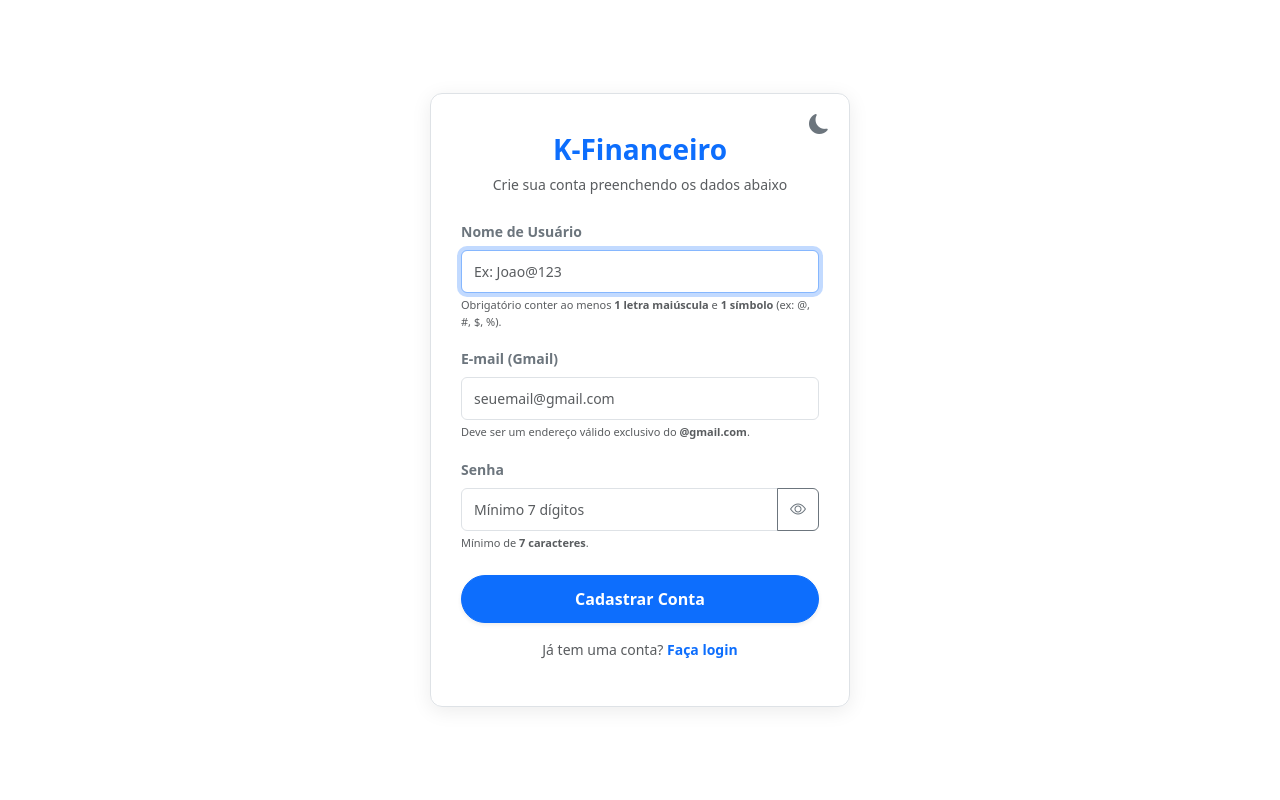
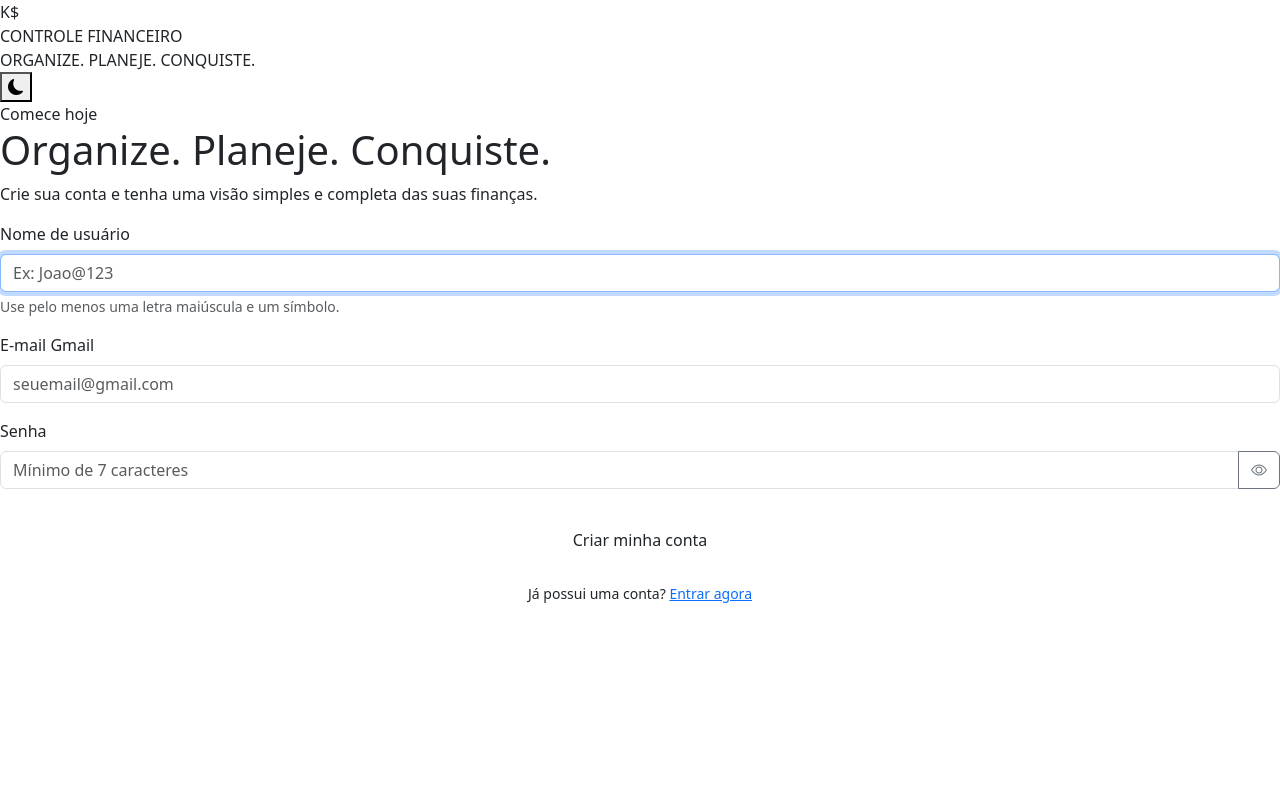
Before and after one commit to klayvertnext/controle-financeiro-python, a Flask app: page /cadastro in a window 1280 px wide. Run offline with Flask 3, Linux system fonts and the light colour scheme; some libraries are stand-ins or nearby versions.

Commit message:
Redesenhar tela de cadastro

```diff
--- a/templates/cadastro.html
+++ b/templates/cadastro.html
@@ -1,189 +1,5 @@
-<!DOCTYPE html>
-<html lang="pt-br" data-bs-theme="light">
-<head>
-    <meta charset="UTF-8">
-    <meta name="viewport" content="width=device-width, initial-scale=1.0">
-    <title>K-Financeiro - Cadastro</title>
-    <link href="https://cdn.jsdelivr.net/npm/bootstrap@5.3.0/dist/css/bootstrap.min.css" rel="stylesheet">
-    <link rel="stylesheet" href="https://cdn.jsdelivr.net/npm/bootstrap-icons@1.10.5/font/bootstrap-icons.css">
-    <style>
-        body {
-            background-color: var(--bs-body-bg);
-            color: var(--bs-body-color);
-            height: 100vh;
-            display: flex;
-            align-items: center;
-            justify-content: center;
-            margin: 0;
-            transition: background-color 0.3s ease, color 0.3s ease;
-        }
-        .register-card {
-            width: 100%;
-            max-width: 420px;
-            padding: 35px 30px 30px 30px;
-            background: var(--bs-card-bg);
-            border-radius: 12px;
-            box-shadow: 0 4px 20px rgba(0, 0, 0, 0.08);
-            border: 1px solid var(--bs-border-color);
-            position: relative;
-        }
-        .theme-toggle {
-            position: absolute;
-            top: 15px;
-            right: 15px;
-            background: transparent;
-            border: none;
-            font-size: 1.25rem;
-            color: var(--bs-body-color);
-            cursor: pointer;
-            padding: 5px;
-            line-height: 1;
-            z-index: 10;
-        }
-        .theme-toggle:focus {
-            outline: none;
-        }
-        .form-control {
-            padding: 10px 12px;
-            font-size: 14px;
-        }
-        .btn-primary {
-            padding: 11px;
-            font-weight: 600;
-        }
-    </style>
-</head>
-<body>
-
-    <div class="register-card">
-        <button class="theme-toggle" id="btnToggleTheme" title="Alternar modo claro/escuro" type="button">
-            <i class="bi bi-moon-fill" id="themeIcon"></i>
-        </button>
-
-        <div class="text-center mb-4 mt-1">
-            <h3 class="fw-bold text-primary">K-Financeiro</h3>
-            <p class="text-muted small">Crie sua conta preenchendo os dados abaixo</p>
-        </div>
-
-        {% if erro %}
-            <div class="alert alert-danger py-2 text-center small" role="alert" id="servidorErro">
-                {{ erro }}
-            </div>
-        {% endif %}
-
-        <div class="alert alert-warning py-2 text-center small d-none" role="alert" id="msgAlerta"></div>
-
-        <form action="/cadastro" method="POST" id="formCadastro" onsubmit="return validarFormulario(event)">
-            <div class="mb-3">
-                <label for="nome" class="form-label small fw-bold text-secondary">Nome de Usuário</label>
-                <input type="text" class="form-control" id="nome" name="nome" placeholder="Ex: Joao@123" required autocomplete="off" autofocus>
-                <div class="form-text text-muted" style="font-size: 11px;">
-                    Obrigatório conter ao menos <strong>1 letra maiúscula</strong> e <strong>1 símbolo</strong> (ex: @, #, $, %).
-                </div>
-            </div>
-
-            <div class="mb-3">
-                <label for="email" class="form-label small fw-bold text-secondary">E-mail (Gmail)</label>
-                <input type="email" class="form-control" id="email" name="email" placeholder="seuemail@gmail.com" required autocomplete="email">
-                <div class="form-text text-muted" style="font-size: 11px;">
-                    Deve ser um endereço válido exclusivo do <strong>@gmail.com</strong>.
-                </div>
-            </div>
-
-            <div class="mb-3">
-                <label for="senha" class="form-label small fw-bold text-secondary">Senha</label>
-                <div class="input-group">
-                    <input type="password" class="form-control" id="senha" name="senha" placeholder="Mínimo 7 dígitos" required autocomplete="new-password">
-                    <button class="btn btn-outline-secondary" type="button" id="toggleSenha" title="Ver ou ocultar senha">
-                        <i class="bi bi-eye" id="iconOlho"></i>
-                    </button>
-                </div>
-                <div class="form-text text-muted" style="font-size: 11px;">
-                    Mínimo de <strong>7 caracteres</strong>.
-                </div>
-            </div>
-
-            <div class="d-grid mt-4">
-                <button type="submit" class="btn btn-primary rounded-pill shadow-sm">Cadastrar Conta</button>
-            </div>
-        </form>
-
-        <div class="text-center mt-3">
-            <p class="small text-muted">Já tem uma conta? <a href="/login" class="text-decoration-none fw-bold">Faça login</a></p>
-        </div>
-    </div>
-
-    <script>
-        const btnToggleTheme = document.getElementById('btnToggleTheme');
-        const themeIcon = document.getElementById('themeIcon');
-        const htmlElement = document.documentElement;
-
-        const savedTheme = localStorage.getItem('theme') || 'light';
-        htmlElement.setAttribute('data-bs-theme', savedTheme);
-        atualizarIconeTema(savedTheme);
-
-        btnToggleTheme.addEventListener('click', () => {
-            const currentTheme = htmlElement.getAttribute('data-bs-theme');
-            const newTheme = currentTheme === 'light' ? 'dark' : 'light';
-            htmlElement.setAttribute('data-bs-theme', newTheme);
-            localStorage.setItem('theme', newTheme);
-            atualizarIconeTema(newTheme);
-        });
-
-        function atualizarIconeTema(theme) {
-            themeIcon.className = theme === 'dark' ? 'bi bi-sun-fill text-warning' : 'bi bi-moon-fill text-secondary';
-        }
-
-        const inputSenha = document.getElementById('senha');
-        const btnToggleSenha = document.getElementById('toggleSenha');
-        const iconOlho = document.getElementById('iconOlho');
-
-        btnToggleSenha.addEventListener('click', () => {
-            if (inputSenha.type === 'password') {
-                inputSenha.type = 'text';
-                iconOlho.className = 'bi bi-eye-slash';
-            } else {
-                inputSenha.type = 'password';
-                iconOlho.className = 'bi bi-eye';
-            }
-        });
-
-        function validarFormulario(event) {
-            const nomeInput = document.getElementById('nome').value.trim();
-            const emailInput = document.getElementById('email').value.trim().toLowerCase();
-            const senhaInput = document.getElementById('senha').value;
-            const msgAlerta = document.getElementById('msgAlerta');
-
-            const servidorErro = document.getElementById('servidorErro');
-            if (servidorErro) servidorErro.style.display = 'none';
-
-            const temMaiuscula = /[A-Z]/.test(nomeInput);
-            const temSimbolo = /[^a-zA-Z0-9\s]/.test(nomeInput);
-
-            if (!temMaiuscula || !temSimbolo) {
-                event.preventDefault();
-                msgAlerta.innerText = "O nome de usuário precisa conter ao menos 1 letra maiúscula e 1 símbolo (ex: @, #, $, %).";
-                msgAlerta.classList.remove('d-none');
-                return false;
-            }
-
-            if (!emailInput.endsWith('@gmail.com')) {
-                event.preventDefault();
-                msgAlerta.innerText = "O e-mail deve ser um endereço válido do Gmail (@gmail.com).";
-                msgAlerta.classList.remove('d-none');
-                return false;
-            }
-
-            if (senhaInput.length < 7) {
-                event.preventDefault();
-                msgAlerta.innerText = "A senha deve ter no mínimo 7 caracteres.";
-                msgAlerta.classList.remove('d-none');
-                return false;
-            }
-
-            msgAlerta.classList.add('d-none');
-            return true;
-        }
-    </script>
-</body>
-</html>
+<!DOCTYPE html><html lang="pt-br" data-bs-theme="light"><head><meta charset="UTF-8"><meta name="viewport" content="width=device-width,initial-scale=1"><title>Criar conta | Controle Financeiro</title><script>document.documentElement.setAttribute('data-bs-theme',localStorage.getItem('theme')||'light')</script><link href="https://cdn.jsdelivr.net/npm/bootstrap@5.3.0/dist/css/bootstrap.min.css" rel="stylesheet"><link rel="stylesheet" href="https://cdn.jsdelivr.net/npm/bootstrap-icons@1.10.5/font/bootstrap-icons.css"><link rel="stylesheet" href="{{ url_for('static', filename='auth.css') }}"></head><body>
+<main class="auth-shell"><section class="brand-panel"><div class="brand-logo"><div class="logo-symbol">K<span>$</span></div><div class="logo-title">CONTROLE <span>FINANCEIRO</span></div><div class="logo-tagline">ORGANIZE. PLANEJE. CONQUISTE.</div></div></section><section class="form-panel"><button class="theme-toggle" id="btnToggleTheme" aria-label="Alternar tema"><i class="bi bi-moon-fill" id="themeIcon"></i></button><div class="auth-card"><div class="eyebrow">Comece hoje</div><h1 class="auth-title">Organize. Planeje. Conquiste.</h1><p class="auth-subtitle">Crie sua conta e tenha uma visão simples e completa das suas finanças.</p>
+{% if erro %}<div class="alert alert-danger py-2 small" id="servidorErro">{{ erro }}</div>{% endif %}<div class="alert alert-warning py-2 small d-none" id="msgAlerta"></div>
+<form action="/cadastro" method="POST" id="formCadastro" onsubmit="return validarFormulario(event)"><div class="mb-3"><label for="nome" class="form-label">Nome de usuário</label><input class="form-control" id="nome" name="nome" placeholder="Ex: Joao@123" required autocomplete="username" autofocus><div class="form-text">Use pelo menos uma letra maiúscula e um símbolo.</div></div><div class="mb-3"><label for="email" class="form-label">E-mail Gmail</label><input type="email" class="form-control" id="email" name="email" placeholder="seuemail@gmail.com" required autocomplete="email"></div><div class="mb-3"><label for="senha" class="form-label">Senha</label><div class="input-group"><input type="password" class="form-control" id="senha" name="senha" placeholder="Mínimo de 7 caracteres" required autocomplete="new-password"><button class="btn btn-outline-secondary" type="button" id="toggleSenha" aria-label="Mostrar senha"><i class="bi bi-eye" id="iconOlho"></i></button></div></div><button type="submit" class="btn btn-brand w-100 mt-3">Criar minha conta</button></form><p class="auth-footer text-center small mt-4">Já possui uma conta? <a href="/login">Entrar agora</a></p></div></section></main>
+<script>const root=document.documentElement,icon=document.getElementById('themeIcon');function sync(t){root.setAttribute('data-bs-theme',t);icon.className=t==='dark'?'bi bi-sun-fill':'bi bi-moon-fill'}sync(localStorage.getItem('theme')||'light');document.getElementById('btnToggleTheme').onclick=()=>{const t=root.getAttribute('data-bs-theme')==='light'?'dark':'light';localStorage.setItem('theme',t);sync(t)};document.getElementById('toggleSenha').onclick=()=>{const input=document.getElementById('senha'),eye=document.getElementById('iconOlho');input.type=input.type==='password'?'text':'password';eye.className=input.type==='password'?'bi bi-eye':'bi bi-eye-slash'};function validarFormulario(e){const n=document.getElementById('nome').value.trim(),email=document.getElementById('email').value.trim().toLowerCase(),senha=document.getElementById('senha').value,msg=document.getElementById('msgAlerta');const server=document.getElementById('servidorErro');if(server)server.style.display='none';let erro='';if(!/[A-Z]/.test(n)||!/[^a-zA-Z0-9\s]/.test(n))erro='O nome precisa conter uma letra maiúscula e um símbolo.';else if(!email.endsWith('@gmail.com'))erro='Use um endereço válido do Gmail (@gmail.com).';else if(senha.length<7)erro='A senha deve ter no mínimo 7 caracteres.';if(erro){e.preventDefault();msg.textContent=erro;msg.classList.remove('d-none');return false}return true}</script></body></html>
```
